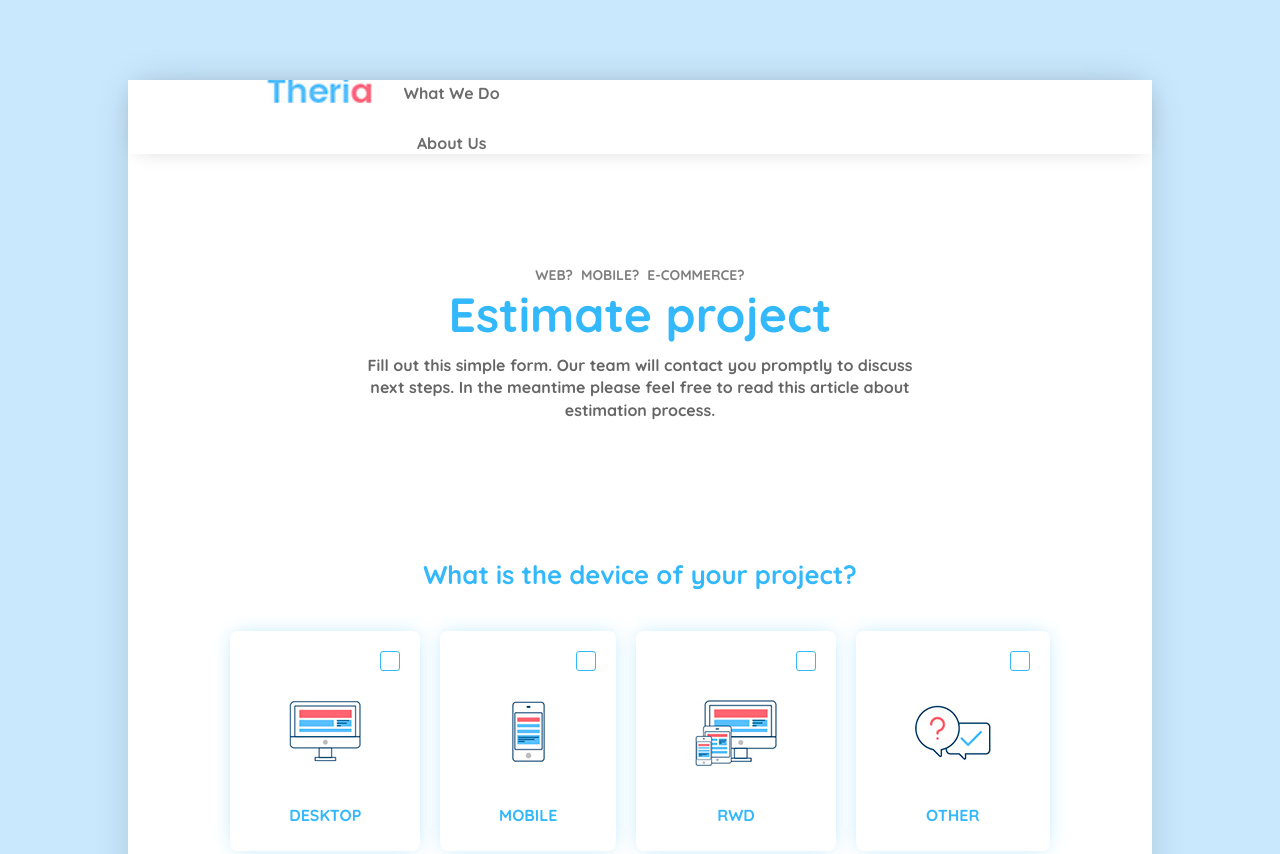
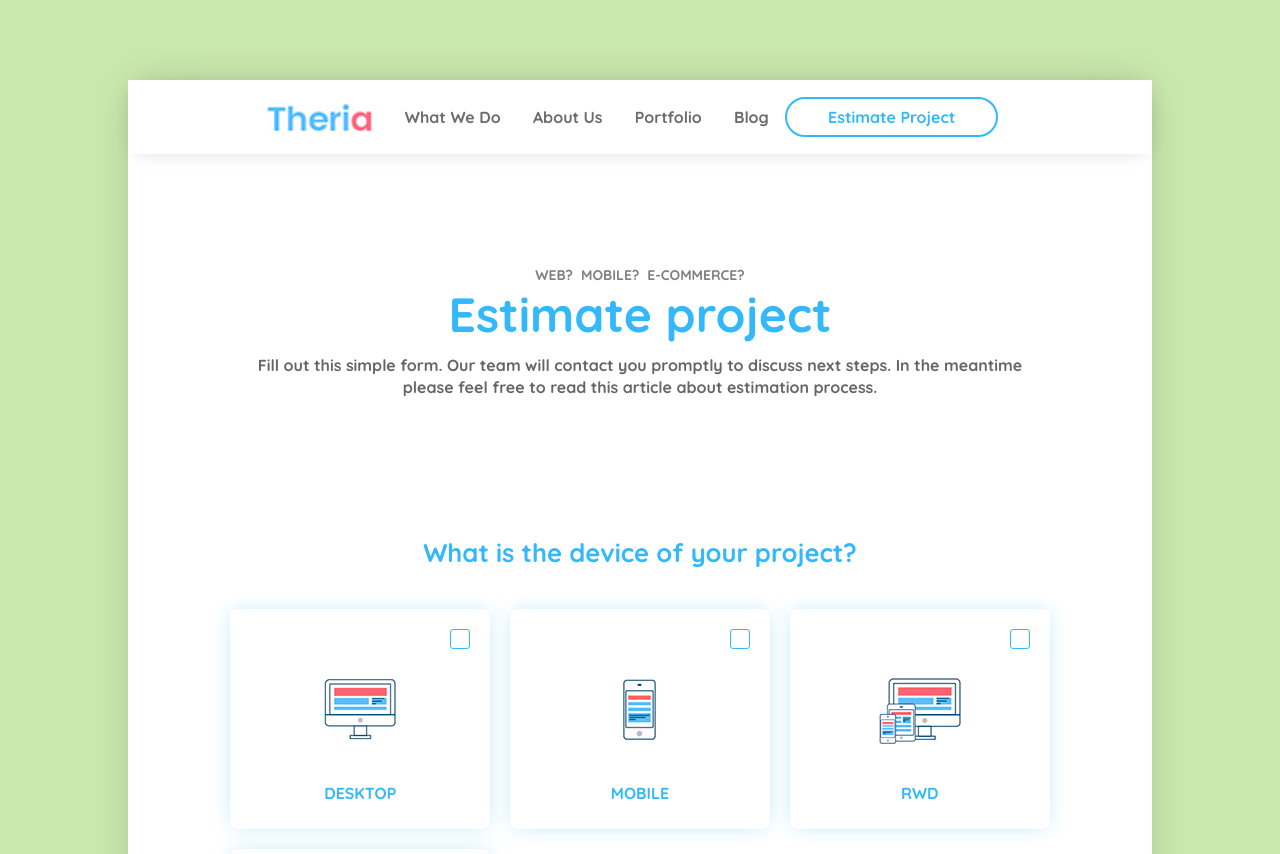
Before and after one commit to AjobK/Code-Pamoja, a plain HTML site: page 2/index.html in a window 1280 px wide. Shown: the top 854 px of the page. Drawn offline with Linux system fonts and the light colour scheme.

Commit message:
Draft grid page

```diff
--- a/2/css/grid.css
+++ b/2/css/grid.css
@@ -16,7 +16,7 @@
 }
 
 body {
-	background-color: #C9E8FD;
+	background-color: #C9E8AD;
 }
 
 .wrapper {
@@ -36,7 +36,8 @@ body {
 	height: 74px;
 	align-items: center;
 	overflow: hidden;
-	grid-column-start: 2;
+	display: grid;
+	grid-template-columns: auto auto auto auto auto auto;
 }
 
 .navigation__logo {
@@ -44,18 +45,11 @@ body {
 	margin-right: auto;
 }
 
-.navigation__link-wrapper {
-	display: inline-grid;
-	grid-gap: 30px;
-}
-
 .navigation__link, .navigation__button {
 	color: #6C6C6C;
 	text-decoration: none;
 	font-size: 16px;
 	font-weight: bold;
-	grid-gap: 10px;
-	white-space: nowrap;
 	text-align: center;
 }
 
@@ -67,7 +61,6 @@ body {
 	transition: 0.2s;
 }
 
-
 .navigation__button:hover {
 	background-color: #32B8FB;
 	color: white;
@@ -76,10 +69,11 @@ body {
 
 .landing {
 	margin-top: 2vh;
-	padding: 12vh 23%;
+	padding: 12vh 0;
 	display: grid;
 	grid-template-rows: auto auto auto;
 	text-align: center;
+	justify-content: center;
 }
 
 .landing__questions {
@@ -102,6 +96,7 @@ body {
 	font-weight: bold;
 	color: rgba(0,0,0,0.6);
 	line-height: 1.4;
+	max-width: 800px;
 }
 
 .content__box-title, .content__box-options__option-title {
@@ -119,12 +114,9 @@ body {
 	margin: 1.6vh auto;
 }
 
-.content__box-title, .content__box-options {
-}
-
 .content__box-options {
 	display: grid;
-	grid-template-columns: auto auto auto auto;
+	grid-template-columns: repeat(auto-fit, minmax(200px, 1fr));
 	grid-gap: 20px;
 	text-align: center;
 }
--- a/2/css/standard.css
+++ b/2/css/standard.css
@@ -16,7 +16,7 @@
 }
 
 body {
-	background-color: #C9E8FD;
+	background-color: #FFAAAA;
 }
 
 .wrapper {
--- a/2/index.html
+++ b/2/index.html
@@ -12,13 +12,11 @@
 	<main class="wrapper">
 		<nav class="navigation">
 			<img src="img/logo.png" class="navigation__logo" draggable="false"/>
-			<div class="navigation__link-wrapper">
-				<a href="#" class="navigation__link">What We Do</a>
-				<a href="#" class="navigation__link">About Us</a>
-				<a href="#" class="navigation__link">Portfolio</a>
-				<a href="#" class="navigation__link">Blog</a>
-				<a href="#" class="navigation__button">Estimate Project</a>
-			</div>
+			<a href="#" class="navigation__link">What We Do</a>
+			<a href="#" class="navigation__link">About Us</a>
+			<a href="#" class="navigation__link">Portfolio</a>
+			<a href="#" class="navigation__link">Blog</a>
+			<a href="#" class="navigation__button">Estimate Project</a>
 		</nav>
 		<div class="landing">
 			<p class="landing__questions">Web? Mobile? E-commerce?</p>
```
